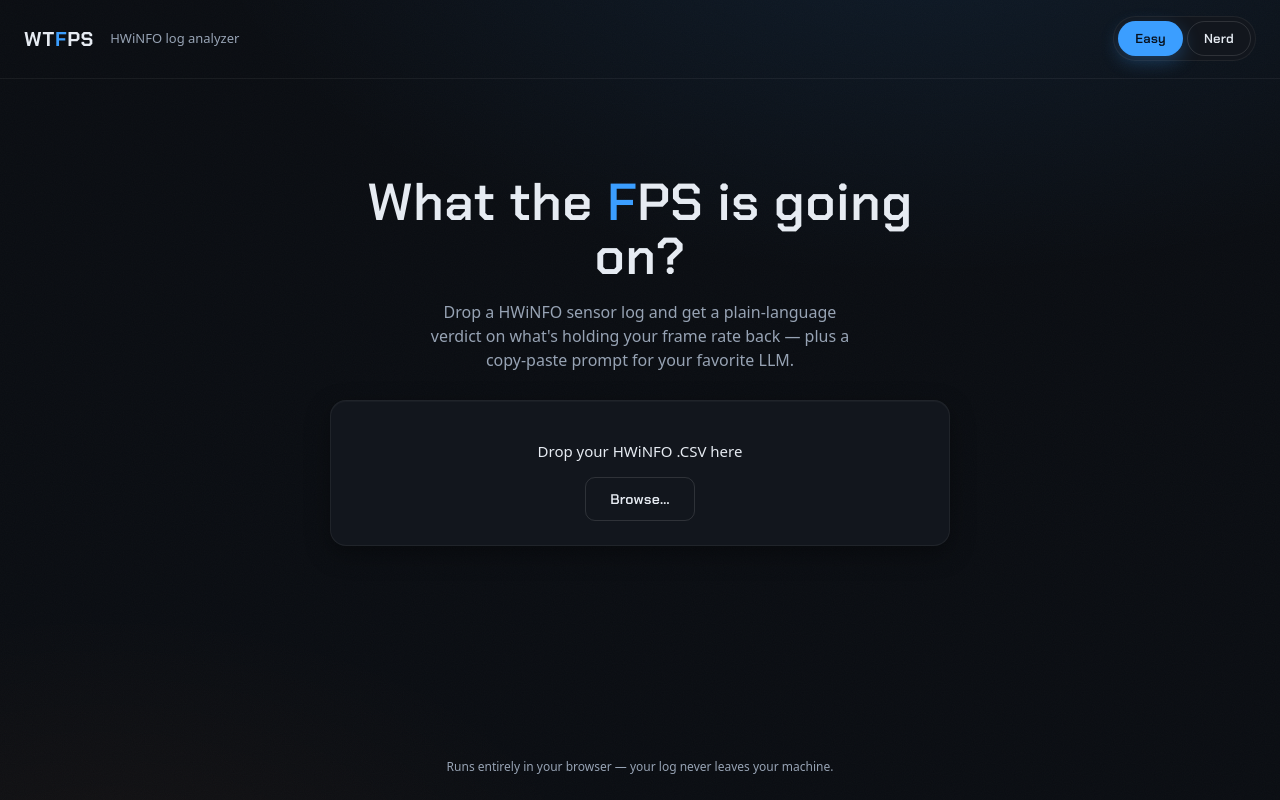
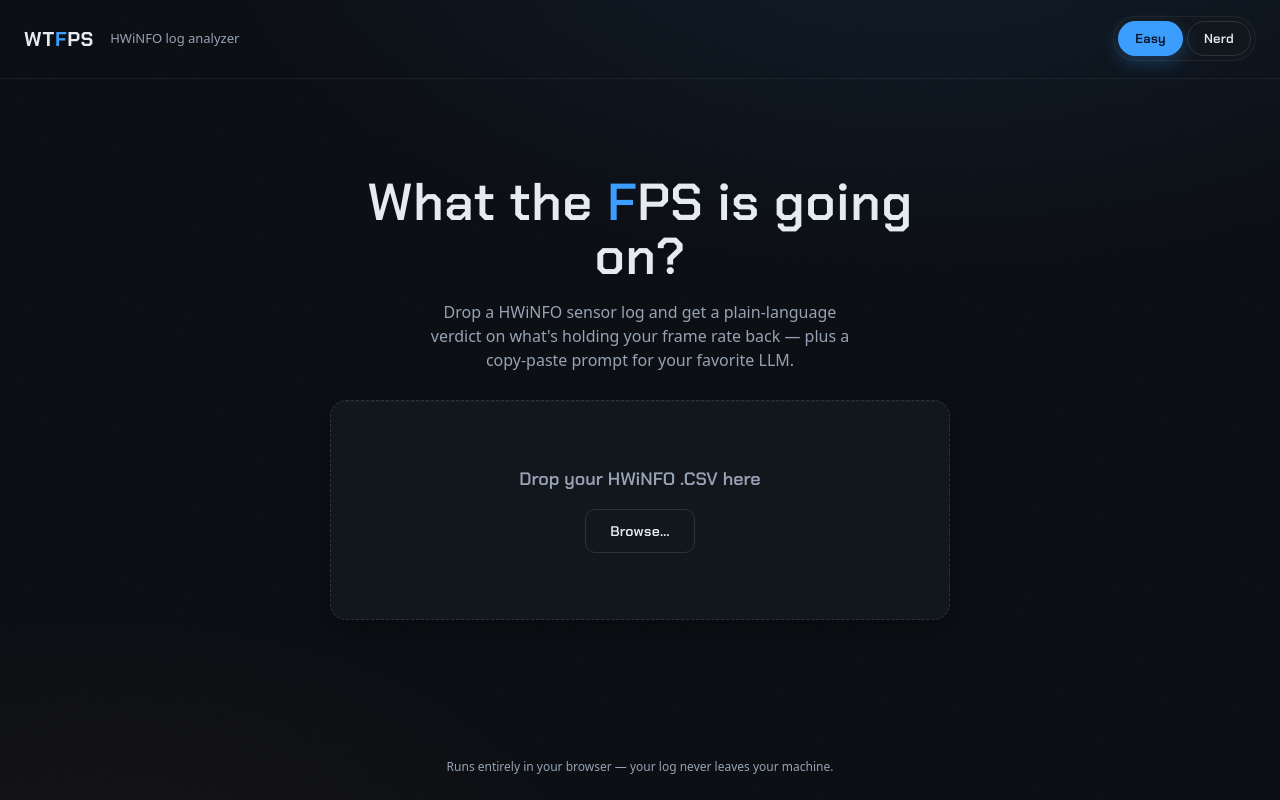
Before and after one commit to KaiC5504/WhatTheFPS, a React (Vite) app: page / in a window 1280 px wide. Built offline with nearby package versions, Linux system fonts and the light colour scheme.

Commit message:
style(ui): DropZone dashed drop target with accent-dim hover state

```diff
--- /dev/null
+++ b/src/ui/DropZone.css
@@ -0,0 +1,41 @@
+.dropzone {
+  display: flex;
+  flex-direction: column;
+  align-items: center;
+  justify-content: center;
+  gap: var(--s4);
+  min-height: 220px;
+  padding: var(--s8);
+  border: 1px dashed var(--border-strong);
+  border-radius: var(--r-lg);
+  /* override Card's solid border with a dashed drop-target feel */
+  background: var(--surface);
+  transition:
+    border-color var(--dur-fast) var(--ease),
+    background var(--dur-fast) var(--ease);
+}
+
+.dropzone--over {
+  border-color: var(--accent);
+  background: var(--accent-dim);
+}
+
+.dropzone--disabled {
+  opacity: 0.5;
+  pointer-events: none;
+}
+
+.dropzone__prompt {
+  font-family: var(--font-display);
+  font-size: 18px;
+  font-weight: 600;
+  color: var(--text-dim);
+  margin: 0;
+  text-align: center;
+}
+
+.dropzone__error {
+  color: var(--bad);
+  font-size: 13px;
+  margin: 0;
+}
--- a/src/ui/DropZone.tsx
+++ b/src/ui/DropZone.tsx
@@ -2,6 +2,7 @@ import { useRef, useState } from 'react';
 import { Card } from './primitives';
 import { Button } from './primitives';
 import { cx } from './cx';
+import './DropZone.css';
 
 interface DropZoneProps {
   onFile: (file: File) => void;
```
